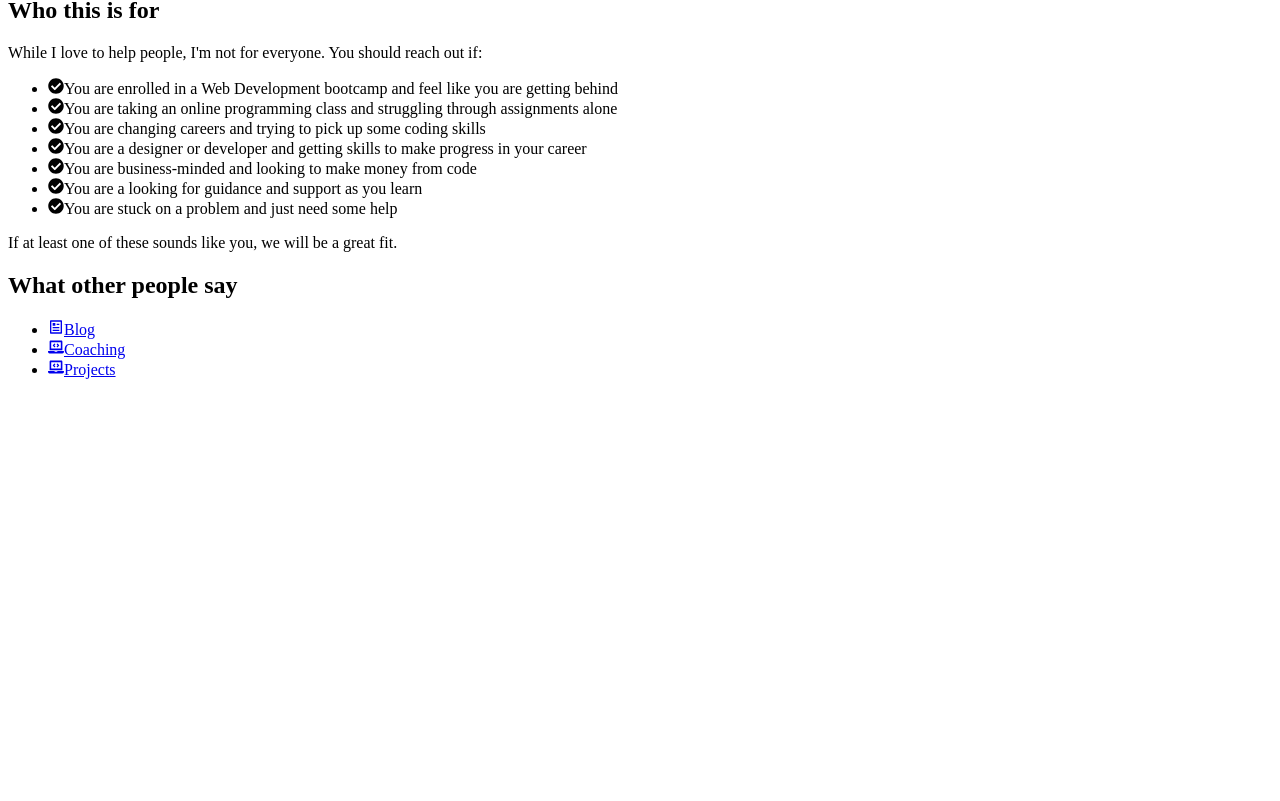
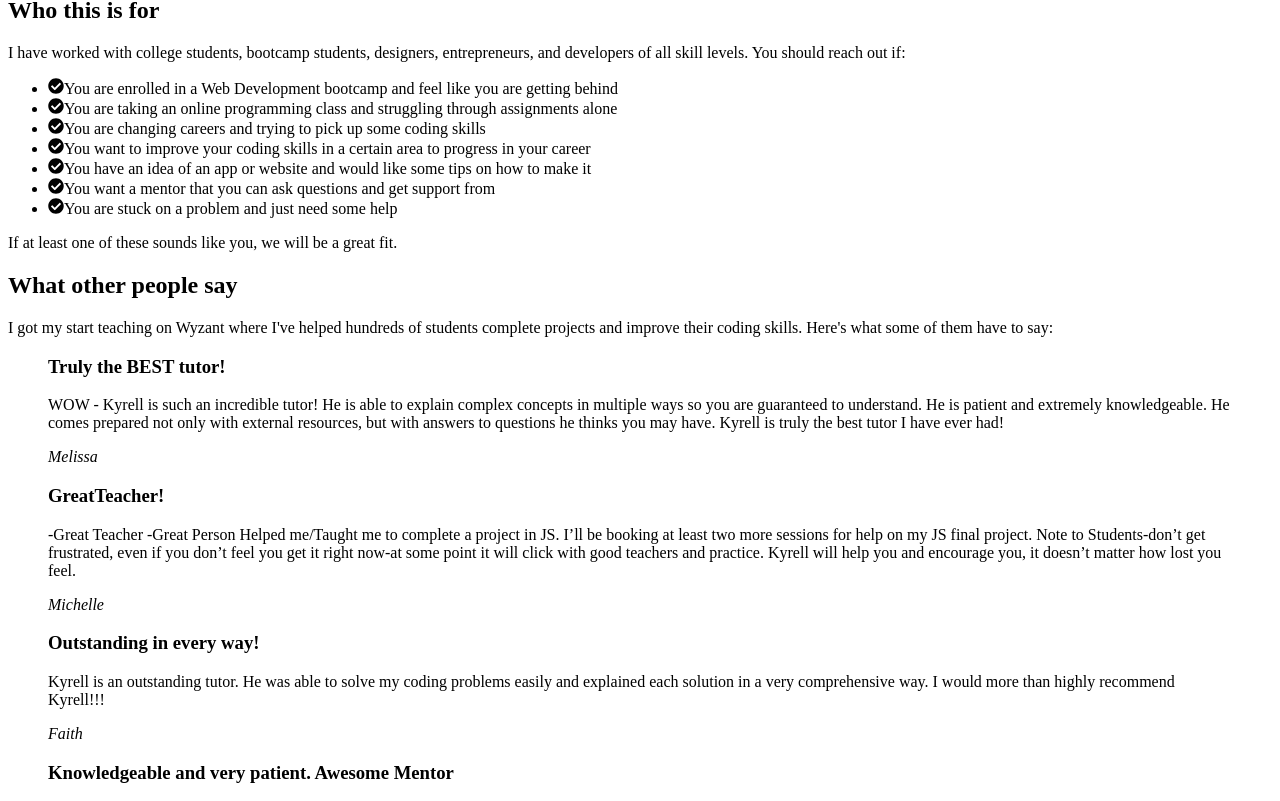
Before and after one commit to kyrelldixon/kyrelldixon.com, a Next.js app: page /coaching in a window 1280 px wide. Shown: the part 819-1620 px from the top of the page. Before the commit the page ends 1214 px from the top, so only its background shows below. Built offline with nearby package versions, Linux system fonts and the light colour scheme; a web font is replaced by a local one.

Commit message:
feat: add reviews

```diff
--- a/pages/coaching.js
+++ b/pages/coaching.js
@@ -1,7 +1,17 @@
+import { useState } from "react";
+
 import PageLayout from "components/page-layout";
 import Icon from "components/icon";
+import allReviews from "data/reviews.json";
 
 export default function CoachingPage() {
+  const [reviews] = useState(allReviews);
+  const [visible, setVisible] = useState(5);
+
+  const loadMore = () => {
+    setVisible((v) => (v + 5 < reviews.length ? v + 5 : reviews.length));
+  };
+
   return (
     <PageLayout>
       <main className="p-4 md:mx-auto">
@@ -105,8 +115,9 @@ export default function CoachingPage() {
             </h2>
             <div className="leading-relaxed">
               <p className="mb-8">
-                While I love to help people, I'm not for everyone. You should
-                reach out if:
+                I have worked with college students, bootcamp students,
+                designers, entrepreneurs, and developers of all skill levels.
+                You should reach out if:
               </p>
               <ul className="mb-8 space-y-3">
                 <li>
@@ -134,20 +145,22 @@ export default function CoachingPage() {
                   <span className="inline-block pb-1 mr-2 text-lg text-green-400">
                     <Icon name="check-circle" />
                   </span>
-                  You are a designer or developer and getting skills to make
+                  You want to improve your coding skills in a certain area to
                   progress in your career
                 </li>
                 <li>
                   <span className="inline-block pb-1 mr-2 text-lg text-green-400">
                     <Icon name="check-circle" />
                   </span>
-                  You are business-minded and looking to make money from code
+                  You have an idea of an app or website and would like some tips
+                  on how to make it
                 </li>
                 <li>
                   <span className="inline-block pb-1 mr-2 text-lg text-green-400">
                     <Icon name="check-circle" />
                   </span>
-                  You are a looking for guidance and support as you learn
+                  You want a mentor that you can ask questions and get support
+                  from
                 </li>
                 <li>
                   <span className="inline-block pb-1 mr-2 text-lg text-green-400">
@@ -167,9 +180,41 @@ export default function CoachingPage() {
             <h2 className="mb-10 text-2xl font-extrabold leading-tight md:mb-10 md:text-4xl">
               What other people say
             </h2>
+            <div>
+              <p className="mb-8">
+                I got my start teaching on Wyzant where I've helped hundreds of
+                students complete projects and improve their coding skills.
+                Here's what some of them have to say:
+              </p>
+              <div className="space-y-6 md:space-y-8">
+                <Reviews reviews={reviews.slice(0, visible)} />
+                {visible < reviews.length && (
+                  <button
+                    className="px-6 py-2 text-sm font-semibold bg-green-400 rounded-lg hover:bg-green-500"
+                    onClick={loadMore}
+                  >
+                    Load More
+                  </button>
+                )}
+              </div>
+              <p></p>
+            </div>
           </div>
         </section>
       </main>
     </PageLayout>
   );
 }
+
+function Reviews({ reviews }) {
+  return reviews.map((review, i) => (
+    <blockquote
+      className="p-4 bg-gray-900 rounded-lg shadow md:p-8"
+      key={`${review.from}-${i}`}
+    >
+      <h3 className="text-xl font-extrabold">{review.title}</h3>
+      <p className="my-6">{review.quote}</p>
+      <cite className="font-bold">{review.from}</cite>
+    </blockquote>
+  ));
+}
```
